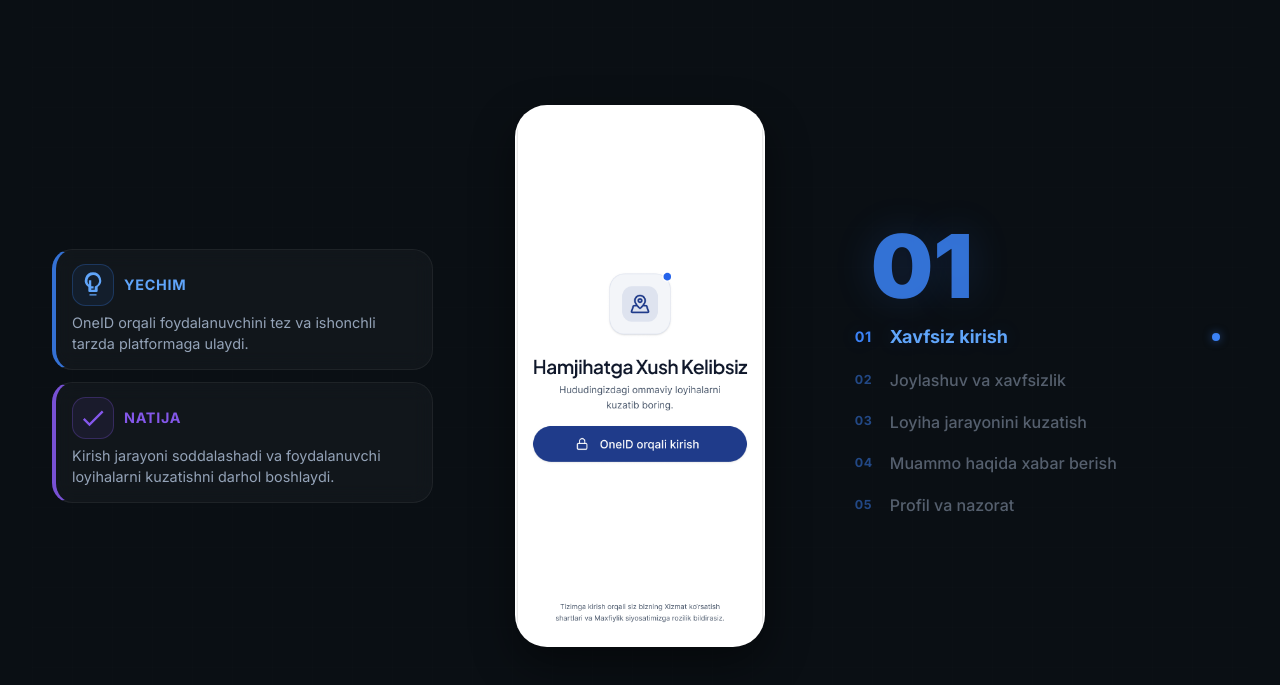
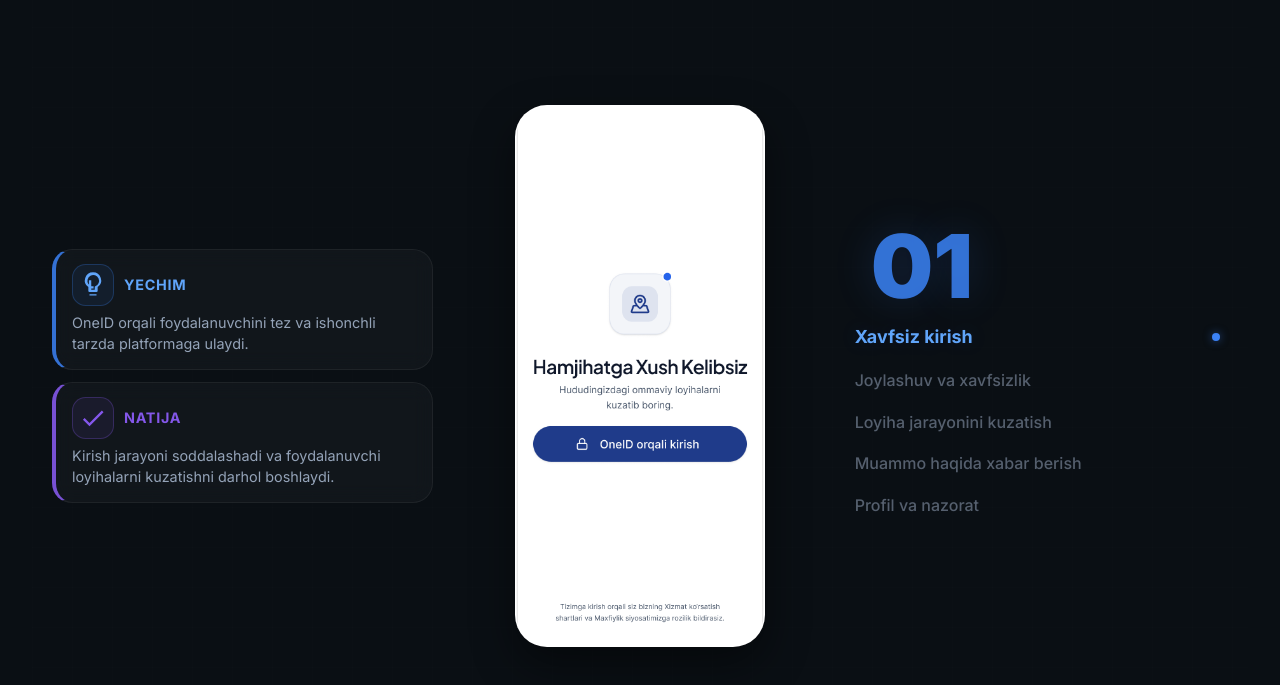
Before and after one commit to makhmudjon-swe/Hamjihat, an Angular app: page / in a window 1280 px wide. Shown: the part 3675-4360 px from the top of the page. Built offline with nearby package versions, Linux system fonts and the light colour scheme.

Commit message:
refactor: apps-link component

```diff
--- a/src/app/components/apps/apps.html
+++ b/src/app/components/apps/apps.html
@@ -54,7 +54,6 @@
                   role="button"
                   [attr.aria-pressed]="activeIndex() === j"
                 >
-                  <span class="nav-count">{{ nav.id }}</span>
                   <span class="text">{{ nav.name }}</span>
                   @if (activeIndex() === j) {
                     <span class="dot"></span>
```
